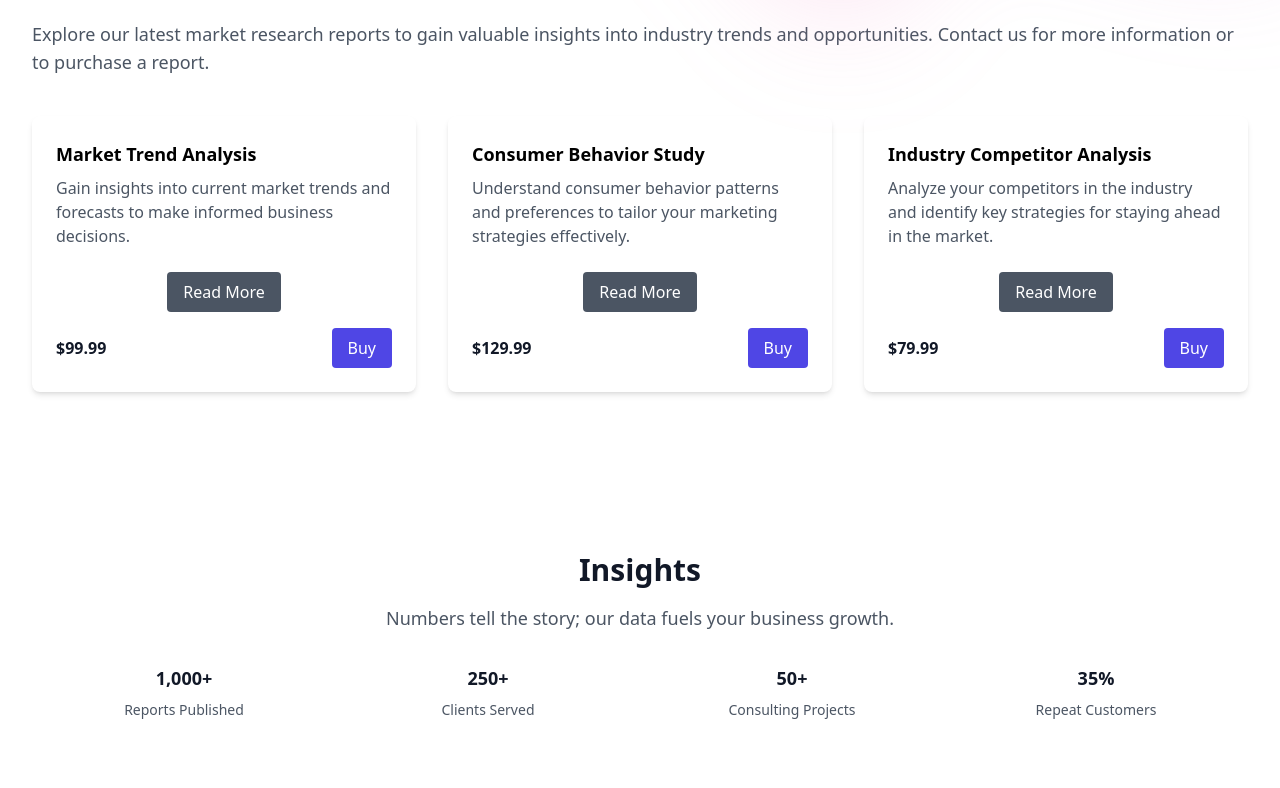
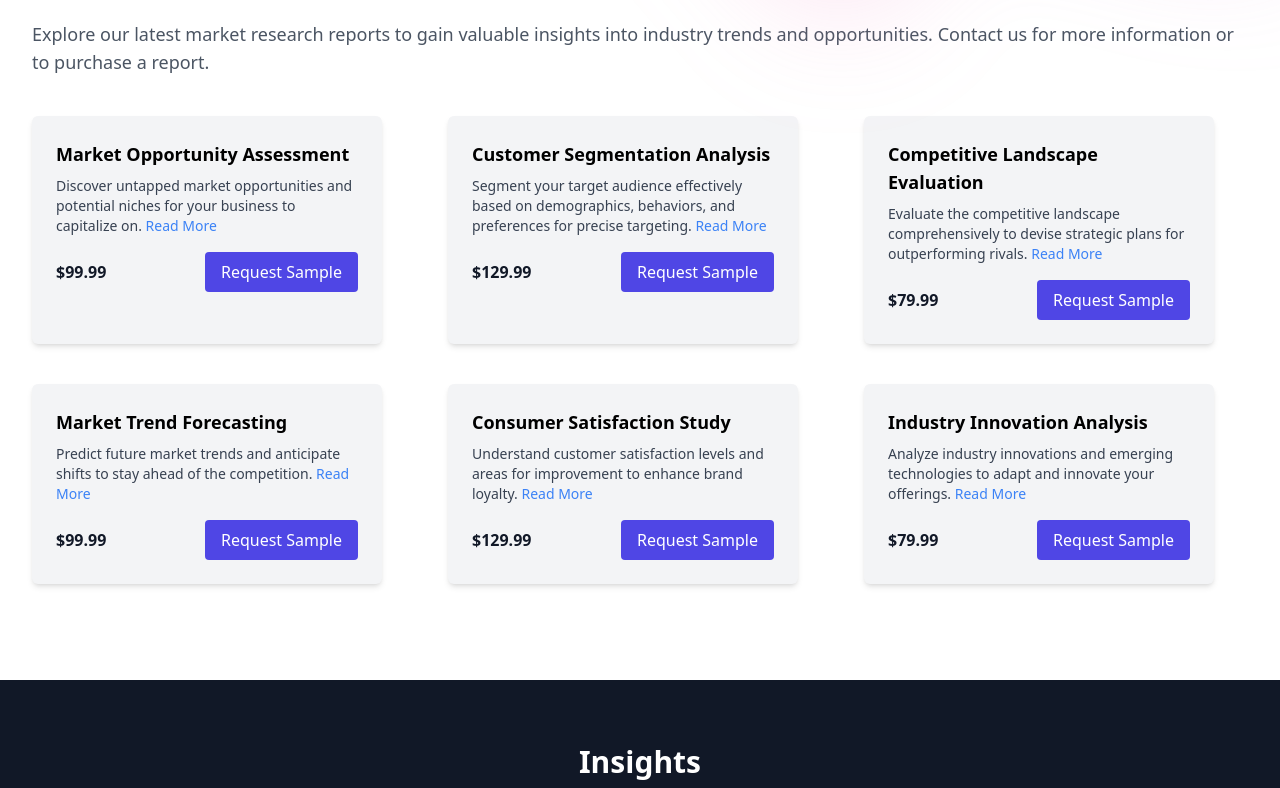
Before and after one commit to rjkolekar/marketrs, a React (Create React App) app: page / in a window 1280 px wide. Shown: the part 1012-1800 px from the top of the page. Built offline with nearby package versions, Linux system fonts and the light colour scheme.

Commit message:
some correction,login,signup

```diff
--- a/package.json
+++ b/package.json
@@ -14,6 +14,7 @@
     "postcss": "^8.4.35",
     "react": "^18.2.0",
     "react-dom": "^18.2.0",
+    "react-responsive-carousel": "^3.2.23",
     "react-router-dom": "^6.22.3",
     "react-scripts": "5.0.1",
     "tailwindcss": "^3.4.1",
--- a/src/App.js
+++ b/src/App.js
@@ -8,6 +8,8 @@
 import MarketPlace from './components/pages/MarketPlace';
 import Footer from './components/common/Footer';
 import Contact from './components/Contact'
+import Login from './components/auth/Login';
+import Signup from './components/auth/Signup';
 
 function App() {
   return (
@@ -20,6 +22,8 @@
         <Route path="/company" element={<Company />} />
         <Route path="/marketplace" element={<MarketPlace />} />
         <Route path="/contact" element={<Contact />} />
+        <Route path="/signup" element={<Signup />} />
+        <Route path="/login" element={<Login />} />
 
       </Routes>
       <Newsletter />
--- /dev/null
+++ b/src/components/auth/Signup.js
@@ -0,0 +1,11 @@
+import React from 'react'
+
+const Signup = () => {
+  return (
+    <div>
+      <p>Signup</p>
+    </div>
+  )
+}
+
+export default Signup
--- a/src/components/common/Header.js
+++ b/src/components/common/Header.js
@@ -113,7 +113,7 @@
           </Link>
         </Popover.Group>
         <div className="hidden lg:flex lg:flex-1 lg:justify-end">
-          <Link to="#" className="text-sm font-semibold leading-6 text-gray-900">
+          <Link to="/login" className="text-sm font-semibold leading-6 text-gray-900">
             Log in <span aria-hidden="true">&rarr;</span>
           </Link>
         </div>
--- a/src/components/common/Stats.js
+++ b/src/components/common/Stats.js
@@ -7,17 +7,17 @@
     ];
 
     return (
-      <div className="bg-white py-12 sm:py-16">
-        <div className="container mx-auto px-6 lg:px-8">
-          <h2 className="text-2xl font-semibold text-center text-gray-900 sm:text-3xl">Insights</h2>
-          <p className="mt-4 text-base text-center text-gray-600 sm:text-lg">
+      <div className="bg-gray-900  py-12 sm:py-16">
+        <div className="container mx-auto  px-6 lg:px-8">
+          <h2 className="text-2xl font-semibold text-center text-white sm:text-3xl">Insights</h2>
+          <p className="mt-4 text-base text-center text-white sm:text-lg">
             Numbers tell the story; our data fuels your business growth.
           </p>
-          <div className="grid grid-cols-1 gap-y-8 mt-8 sm:grid-cols-2 lg:grid-cols-4">
+          <div className=" grid grid-cols-1 gap-y-8 mt-8 sm:grid-cols-2 lg:grid-cols-4">
             {stats.map((stat) => (
               <div key={stat.id} className="flex flex-col items-center">
-                <p className="text-lg font-semibold text-gray-900">{stat.value}</p>
-                <p className="mt-2 text-sm text-gray-600">{stat.name}</p>
+                <p className="text-lg font-semibold text-white">{stat.value}</p>
+                <p className="mt-2 text-sm text-white">{stat.name}</p>
               </div>
             ))}
           </div>
--- a/src/components/pages/MarketPlace.js
+++ b/src/components/pages/MarketPlace.js
@@ -9,21 +9,39 @@
 const countries = ['USA', 'Canada', 'UK', 'Australia', 'Germany', 'France'];
 const reports = [
   {
-    name: 'Market Trend Analysis',
+    name: 'Market Opportunity Assessment',
     description:
-      'Gain insights into current market trends and forecasts to make informed business decisions.',
+      'Discover untapped market opportunities and potential niches for your business to capitalize on.',
     price: '$99.99',
   },
   {
-    name: 'Consumer Behavior Study',
+    name: 'Customer Segmentation Analysis',
     description:
-      'Understand consumer behavior patterns and preferences to tailor your marketing strategies effectively.',
+      'Segment your target audience effectively based on demographics, behaviors, and preferences for precise targeting.',
     price: '$129.99',
   },
   {
-    name: 'Industry Competitor Analysis',
+    name: 'Competitive Landscape Evaluation',
     description:
-      'Analyze your competitors in the industry and identify key strategies for staying ahead in the market.',
+      'Evaluate the competitive landscape comprehensively to devise strategic plans for outperforming rivals.',
+    price: '$79.99',
+  },
+  {
+    name: 'Market Trend Forecasting',
+    description:
+      'Predict future market trends and anticipate shifts to stay ahead of the competition.',
+    price: '$99.99',
+  },
+  {
+    name: 'Consumer Satisfaction Study',
+    description:
+      'Understand customer satisfaction levels and areas for improvement to enhance brand loyalty.',
+    price: '$129.99',
+  },
+  {
+    name: 'Industry Innovation Analysis',
+    description:
+      'Analyze industry innovations and emerging technologies to adapt and innovate your offerings.',
     price: '$79.99',
   },
 ];
@@ -69,29 +87,27 @@
             </p>
             <div className="mt-10 grid gap-8 lg:grid-cols-3 lg:gap-x-8 lg:gap-y-10">
               {reports.map((report, index) => (
-                <div key={index} className="p-6 bg-white rounded-lg shadow-md">
+                <div key={index} className="p-6 bg-gray-100 rounded-md shadow-md" style={{ width: '100%', maxWidth: '350px' }}>
                   <h3 className="text-lg font-semibold">{report.name}</h3>
-                  <p className="mt-2 text-gray-600">{report.description}</p>
-                  <div className="mt-6 flex justify-center">
-                    <button
-                      onClick={() => setShowContactForm(true)}
-                      className="px-4 py-2 bg-gray-600 text-white rounded hover:bg-indigo-700"
-                    >
-                      Read More
-                    </button>
-                  </div>
+                  <p className="mt-2 text-gray-700 text-sm" style={{ maxHeight: '100px', overflow: 'hidden' }}>{report.description} <a href="#" onClick={() => setShowContactForm(true)} className="text-blue-500 hover:underline">Read More</a></p>
                   <div className="mt-4 flex justify-between items-center">
                     <span className="font-semibold text-gray-900">{report.price}</span>
                     <button
                       onClick={() => setShowContactForm(true)}
                       className="px-4 py-2 bg-indigo-600 text-white rounded hover:bg-indigo-700"
                     >
-                      Buy
+                      Request Sample
                     </button>
                   </div>
                 </div>
               ))}
             </div>
+
+
+
+
+
+
           </div>
         </div>
       </div>
@@ -103,7 +119,7 @@
               <div className="grid grid-cols-1 gap-x-8 gap-y-6 sm:grid-cols-2">
                 <div>
                   <label htmlFor="first-name" className="block text-sm font-semibold leading-6 text-gray-900">
-                    First Name
+                    Name
                   </label>
                   <div className="mt-1.5">
                     <input
@@ -116,10 +132,13 @@
                       className="block w-full rounded-md border-0 px-3.5 py-2 text-gray-900 shadow-sm ring-1 ring-inset ring-gray-300 placeholder:text-gray-400 focus:ring-2 focus:ring-inset focus:ring-indigo-600 sm:text-sm sm:leading-6"
                     />
                   </div>
+
+
+
                 </div>
                 <div>
                   <label htmlFor="last-name" className="block text-sm font-semibold leading-6 text-gray-900">
-                    Last Name
+                    Company Name
                   </label>
                   <div className="mt-1.5">
                     <input
```
Also changed, not shown: src/components/auth/Login.js (added, +101 -0 lines), 1 other file (tests, documents, lock files or other folders). Lines whose indentation alone changed are shown as unchanged.
